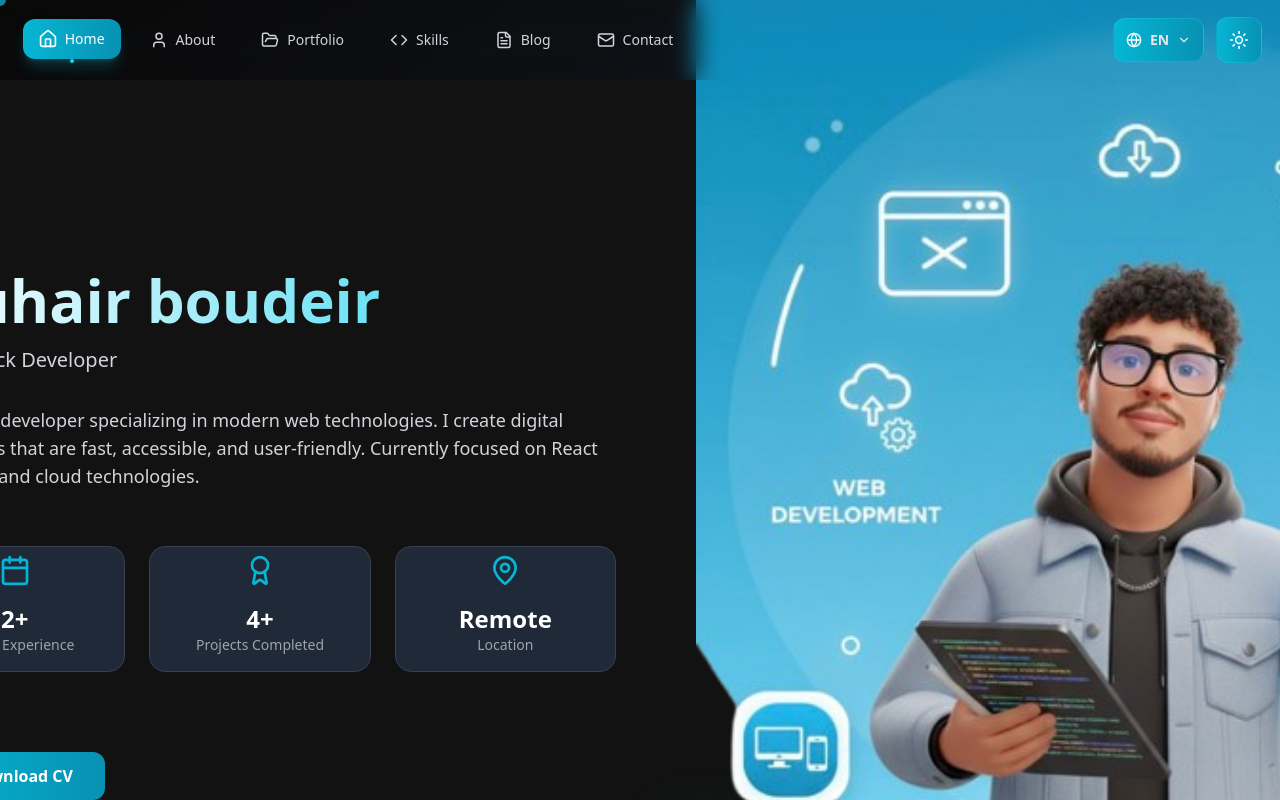
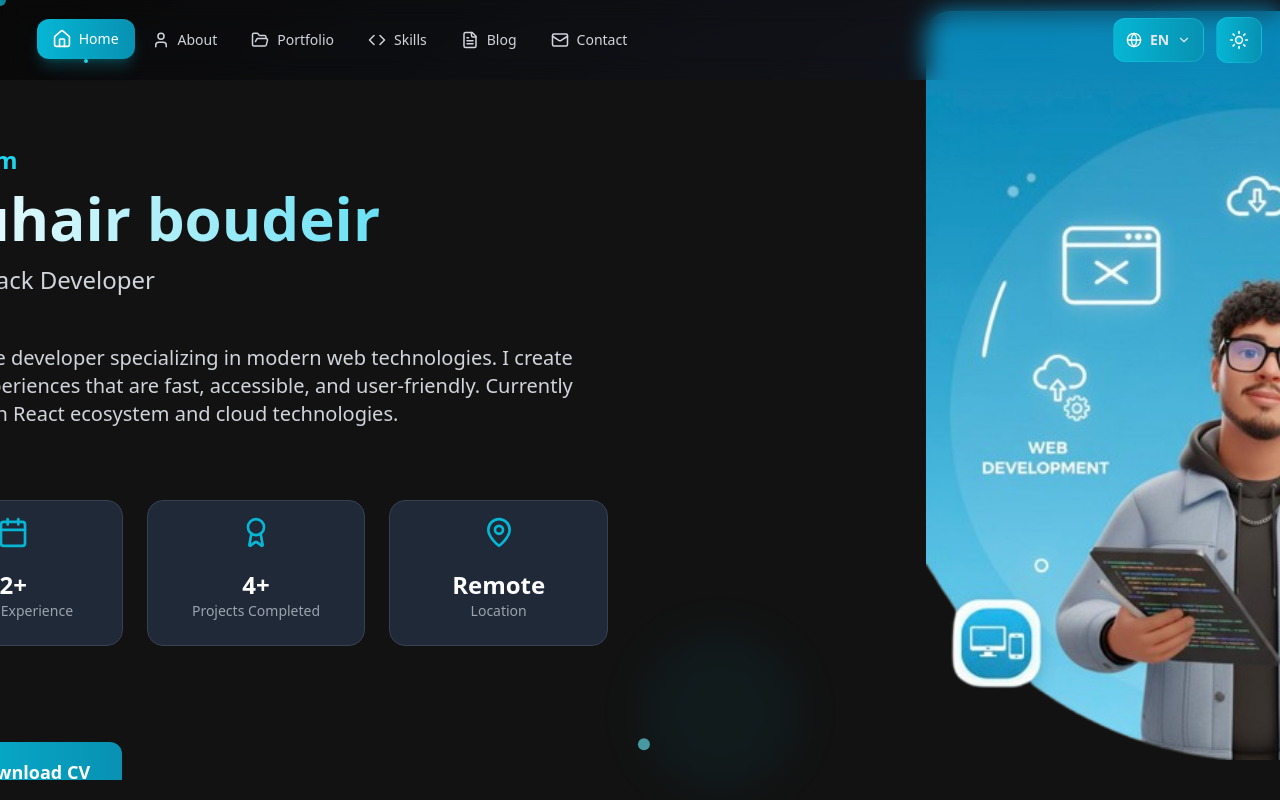
Before and after one commit to zouhair-max/portfolio-zouhair1, a React (Vite) app: page / in a window 1280 px wide. Both pictures are taken after a click on the button 1239 px from the left and 40 px from the top of the page. Shown: the top 800 px of the page. Built offline with nearby package versions, Linux system fonts and the light colour scheme.

Commit message:
last commit

```diff
--- a/src/App.jsx
+++ b/src/App.jsx
@@ -449,11 +449,11 @@ export default function App() {
           <div className="relative z-10">
             <PortfolioNavbar />
 
-            <section id="home" className="min-h-screen relative dark:bg-[#121212]">
+            <section id="home" className="min-h-screen  relative dark:bg-[#121212]">
               <Home />
             </section>
 
-            <section id="about" className="min-h-screen relative dark:bg-[#121212]">
+            <section id="about" className="min-h-screen relative  dark:bg-[#121212]">
               <About />
             </section>
 
--- a/src/components/sections/About.jsx
+++ b/src/components/sections/About.jsx
@@ -220,7 +220,7 @@ function About() {
   };
 
   return (
-    <section id="about" className="w-full py-20 lg:py-32 mt-[-100px]">
+    <section id="about" className="w-full py-20 lg:py-32 xl:mt-[-100px]">
       <div className="max-w-7xl mx-auto px-4 sm:px-6 lg:px-8">
         {/* Section Header */}
         <motion.div
--- a/src/components/sections/Home.jsx
+++ b/src/components/sections/Home.jsx
@@ -16,20 +16,25 @@ function Home() {
   ];
 
   const [isMobile, setIsMobile] = useState(false);
+  const [isTablet, setIsTablet] = useState(false);
+  const [isDesktop, setIsDesktop] = useState(false);
   const [isVisible, setIsVisible] = useState(false);
 
   useEffect(() => {
-    const checkMobile = () => {
-      setIsMobile(window.innerWidth < 1024);
+    const checkResponsive = () => {
+      const width = window.innerWidth;
+      setIsMobile(width < 768);
+      setIsTablet(width >= 768 && width < 1280);
+      setIsDesktop(width >= 1280);
     };
 
-    checkMobile();
-    window.addEventListener('resize', checkMobile);
+    checkResponsive();
+    window.addEventListener('resize', checkResponsive);
 
     // Trigger animations when component mounts
     setTimeout(() => setIsVisible(true), 100);
 
-    return () => window.removeEventListener('resize', checkMobile);
+    return () => window.removeEventListener('resize', checkResponsive);
   }, []);
 
   // Animation variants
@@ -162,9 +167,9 @@ function Home() {
   };
 
   return (
-    <div className="max-w-7xl mx-auto px-4 sm:px-6 lg:px-8 py-8 lg:py-12">
+    <div className="max-w-7xl mx-auto px-4 sm:px-6 lg:px-8 py-8 lg:py-12 xl:py-16">
       <motion.div
-        className="grid lg:grid-cols-2 gap-8 lg:gap-12 items-center"
+        className="grid lg:grid-cols-2 gap-8 lg:gap-12 xl:gap-16 items-center"
         variants={containerVariants}
         initial="hidden"
         animate={isVisible ? "visible" : "hidden"}
@@ -172,7 +177,9 @@ function Home() {
         {/* Text Content */}
         <motion.div
           variants={containerVariants}
-          className={`${isMobile ? "space-y-6 lg:space-y-8 order-2 lg:order-1" : "space-y-6 lg:space-y-8 order-2 -ml-32 lg:order-1"}`}
+          className={`space-y-6 md:space-y-8 lg:space-y-10 xl:space-y-12 order-2 lg:order-1 ${
+            isDesktop ? "lg:-ml-20 xl:-ml-32" : ""
+          }`}
           dir={isRTL ? 'rtl' : 'ltr'}
         >
           <motion.div
@@ -180,7 +187,7 @@ function Home() {
             variants={textVariants}
           >
             <motion.span
-              className="text-cyan-600 dark:text-cyan-400 font-semibold text-lg"
+              className="text-cyan-600 dark:text-cyan-400 font-semibold text-lg md:text-xl lg:text-xl xl:text-2xl"
               initial={{ opacity: 0, y: -20 }}
               animate={{ opacity: 1, y: 0 }}
               transition={{ delay: 0.2 }}
@@ -188,7 +195,7 @@ function Home() {
               {t('home.greeting')}
             </motion.span>
             <motion.h1
-              className="text-4xl sm:text-5xl lg:text-6xl font-bold bg-gradient-to-r from-gray-800 to-cyan-600 dark:from-white dark:to-cyan-400 bg-clip-text text-transparent mt-2"
+              className="text-4xl sm:text-5xl md:text-6xl lg:text-5xl xl:text-6xl font-bold bg-gradient-to-r from-gray-800 to-cyan-600 dark:from-white dark:to-cyan-400 bg-clip-text text-transparent mt-2 md:mt-3"
               initial={{ opacity: 0, y: 30 }}
               animate={{ opacity: 1, y: 0 }}
               transition={{ delay: 0.3, type: "spring", stiffness: 100 }}
@@ -196,14 +203,14 @@ function Home() {
               {t('home.name')}
             </motion.h1>
             <motion.div
-              className="flex items-center justify-center lg:justify-start gap-2 mt-4"
+              className="flex items-center justify-center lg:justify-start gap-2 mt-3 md:mt-4"
               initial={{ opacity: 0, width: 0 }}
               animate={{ opacity: 1, width: "auto" }}
               transition={{ delay: 0.5 }}
             >
               <div className="w-4 h-0.5 bg-cyan-500"></div>
               <motion.span
-                className="text-lg sm:text-xl text-gray-600 dark:text-gray-300 font-medium"
+                className="text-lg md:text-xl lg:text-xl xl:text-2xl text-gray-600 dark:text-gray-300 font-medium"
                 initial={{ opacity: 0 }}
                 animate={{ opacity: 1 }}
                 transition={{ delay: 0.6 }}
@@ -214,7 +221,7 @@ function Home() {
           </motion.div>
 
           <motion.p
-            className="text-base sm:text-lg text-gray-600 dark:text-gray-300 leading-relaxed text-center lg:text-left"
+            className="text-base md:text-lg lg:text-lg xl:text-xl text-gray-600 dark:text-gray-300 leading-relaxed md:leading-loose text-center lg:text-left"
             variants={textVariants}
           >
             {t('home.description')}
@@ -222,7 +229,7 @@ function Home() {
 
           {/* Stats */}
           <motion.div
-            className="grid grid-cols-1 sm:grid-cols-3 gap-4 sm:gap-6 py-4 sm:py-6"
+            className="grid grid-cols-1 sm:grid-cols-3 gap-4 md:gap-6 py-4 md:py-6"
             variants={containerVariants}
           >
             {stats.map((stat, index) => (
@@ -231,22 +238,22 @@ function Home() {
                 variants={statItemVariants}
                 whileHover="hover"
                 custom={index}
-                className="text-center p-4 rounded-2xl bg-white/50 dark:bg-gray-800 backdrop-blur-sm border border-gray-100 dark:border-gray-700 cursor-pointer"
+                className="text-center p-4 md:p-6 rounded-2xl bg-white/50 dark:bg-gray-800 backdrop-blur-sm border border-gray-100 dark:border-gray-700 cursor-pointer"
               >
                 <motion.div
                   animate={floatingAnimation}
                 >
-                  <stat.icon className="w-6 h-6 sm:w-8 sm:h-8 text-cyan-500 mx-auto mb-2" />
+                  <stat.icon className="w-6 h-6 md:w-8 md:h-8 lg:w-7 lg:h-7 xl:w-8 xl:h-8 text-cyan-500 mx-auto mb-2 md:mb-3" />
                 </motion.div>
-                <div className="text-xl sm:text-2xl font-bold text-gray-800 dark:text-white">{stat.value}</div>
-                <div className="text-xs sm:text-sm text-gray-600 dark:text-gray-400">{stat.label}</div>
+                <div className="text-xl md:text-2xl lg:text-xl xl:text-2xl font-bold text-gray-800 dark:text-white">{stat.value}</div>
+                <div className="text-xs md:text-sm lg:text-xs xl:text-sm text-gray-600 dark:text-gray-400">{stat.label}</div>
               </motion.div>
             ))}
           </motion.div>
 
           {/* CTA Buttons */}
           <motion.div
-            className="flex flex-col sm:flex-row gap-4 pt-4 sm:pt-6 justify-center lg:justify-start"
+            className="flex flex-col  sm:flex-row gap-4 md:gap-6 pt-4 md:pt-6 justify-center lg:justify-start"
             variants={containerVariants}
           >
             <motion.button
@@ -259,13 +266,13 @@ function Home() {
                 link.download = 'CV_BOUDEIR.pdf';
                 link.click();
               }}
-              className="flex items-center justify-center gap-3 bg-gradient-to-r from-cyan-500 to-cyan-600 text-white px-6 py-3 sm:px-8 sm:py-3 rounded-xl font-semibold transition-all duration-300 text-sm sm:text-base relative overflow-hidden"
+              className="flex items-center justify-center gap-3 bg-gradient-to-r from-cyan-500 to-cyan-600 text-white px-6 py-3 md:px-8 md:py-4 lg:px-7 lg:py-3 xl:px-8 xl:py-4 rounded-xl font-semibold transition-all duration-300 text-base md:text-lg lg:text-base xl:text-lg relative overflow-hidden"
             >
               <motion.div
                 whileHover={{ rotate: 360 }}
                 transition={{ duration: 0.5 }}
               >
-                <Download size={18} className="sm:size-5" />
+                <Download size={20} className="md:size-6 lg:size-5 xl:size-6" />
               </motion.div>
               {t('home.downloadCV')}
 
@@ -278,28 +285,34 @@ function Home() {
               />
             </motion.button>
           </motion.div>
+
         </motion.div>
 
         {/* Image */}
         <motion.div
           variants={imageVariants}
-          className="relative order-1 lg:order-2 mb-8 lg:mb-0"
+          className="relative order-1  lg:order-2 mb-8 lg:mb-0"
         >
-          <div className="relative z-10 lg:-mt-[225px] flex justify-center">
+          <div className="relative z-10 flex justify-center lg:justify-end  md:-mt-[200px] xl:-mt-[175px] ">
             <motion.img
               src={image1}
               alt={t('home.imageAlt')}
-              className={
-                isMobile
-                  ? "w-full max-w-md sm:max-w-lg rounded-3xl shadow-xl"
-                  : "w-full max-w-md sm:max-w-lg lg:max-w-none lg:w-[900px] -mr-[380px] rounded-3xl "
-              }
-
+              className={`
+                rounded-3xl
+                ${isMobile
+                  ? "w-full max-w-md"
+                  : isTablet
+                    ? "w-full max-w-2xl"
+                    : "w-full max-w-md lg:max-w-lg xl:max-w-2xl 2xl:max-w-3xl"
+                }
+                ${isDesktop ? " xl:w-[900px]  xl:-mr-[350px]  " : "md:w-[900px] md:-mr-16  "}
+              `}
+              whileHover="hover"
             />
 
-            {/* Animated decorative elements */}
+            {/* Animated decorative elements - Only show on lg and above */}
             <motion.div
-              className="hidden lg:block absolute -top-6 -right-6 w-24 h-24 bg-cyan-500/10 rounded-full blur-xl"
+              className="hidden lg:block absolute -top-4 -right-4 lg:-top-6 lg:-right-6 xl:-top-8 xl:-right-8 w-20 h-20 lg:w-24 lg:h-24 xl:w-32 xl:h-32 bg-cyan-500/10 rounded-full blur-xl"
               animate={{
                 scale: [1, 1.2, 1],
                 opacity: [0.5, 0.8, 0.5],
@@ -311,7 +324,7 @@ function Home() {
               }}
             />
             <motion.div
-              className="hidden lg:block absolute -bottom-6 -left-6 w-32 h-32 bg-cyan-500/10 rounded-full blur-xl"
+              className="hidden lg:block absolute -bottom-4 -left-4 lg:-bottom-6 lg:-left-6 xl:-bottom-8 xl:-left-8 w-24 h-24 lg:w-32 lg:h-32 xl:w-40 xl:h-40 bg-cyan-500/10 rounded-full blur-xl"
               animate={{
                 scale: [1.2, 1, 1.2],
                 opacity: [0.8, 0.5, 0.8],
@@ -324,9 +337,9 @@ function Home() {
               }}
             />
 
-            {/* Floating particles */}
+            {/* Floating particles - Only show on xl and above */}
             <motion.div
-              className="hidden lg:block absolute -top-12 -right-12 w-4 h-4 bg-cyan-400 rounded-full"
+              className="hidden xl:block absolute -top-12 -right-12 w-4 h-4 bg-cyan-400 rounded-full"
               animate={{
                 y: [0, -20, 0],
                 x: [0, 10, 0],
@@ -340,7 +353,7 @@ function Home() {
               }}
             />
             <motion.div
-              className="hidden lg:block absolute bottom-4 -left-8 w-3 h-3 bg-cyan-300 rounded-full"
+              className="hidden xl:block absolute bottom-4 -left-8 w-3 h-3 bg-cyan-300 rounded-full"
               animate={{
                 y: [0, 15, 0],
                 x: [0, -5, 0],
--- a/src/components/sections/Navbar.jsx
+++ b/src/components/sections/Navbar.jsx
@@ -25,7 +25,7 @@ const NAV_CONFIG = {
   ],
   socialLinks: [
     {
-      href: "https://linkedin.com",
+      href: "https://www.linkedin.com/in/boudeir-zouhair2005",
       icon: Linkedin,
       label: "LinkedIn"
     }
@@ -266,7 +266,7 @@ const PortfolioNavbar = () => {
             ? "bg-transparent dark:bg-transparent backdrop-blur-xl shadow-xl shadow-gray-200/50 dark:shadow-black/30 border-b border-gray-100/50 dark:border-gray-800/50"
             : "bg-transparent dark:bg-transparent backdrop-blur-md"
           }
-          h-16 lg:h-20
+          md:h-16 xl:h-20
         `}
         dir={isRTL ? 'rtl' : 'ltr'}
       >
@@ -280,7 +280,7 @@ const PortfolioNavbar = () => {
 
             {/* Logo */}
             <div
-              className={`${isMobile ? "" : "flex items-center group cursor-pointer -ml-72"}`}
+              className={`${isMobile ? "" : "flex items-center group cursor-pointer  md:-ml-14 xl:-ml-72 xxl:-ml-72"}`}
               onMouseEnter={() => setIsHoveringLogo(true)}
               onMouseLeave={() => setIsHoveringLogo(false)}
               onClick={() => scrollToSection('home')} // Correction de 'hgome' vers 'home'
@@ -304,7 +304,7 @@ const PortfolioNavbar = () => {
 
             {/* Desktop Navigation */}
             <div className="hidden lg:block">
-              <ul className={`flex ${isRTL ? 'space-x-reverse space-x-2' : 'space-x-2'} xl:space-x-3`}>
+              <ul className={`flex ${isRTL ? 'space-x-reverse space-x-2' : 'space-x-0'} md:space-x-0 xl:space-x-3'`}>
                 {NAV_CONFIG.menuItems.map((item) => (
                   <MenuItem key={item.id} item={item} />
                 ))}
@@ -313,7 +313,7 @@ const PortfolioNavbar = () => {
 
             {/* Desktop Right Side Menu */}
             <div className="hidden lg:flex items-center space-x-4">
-              <div className="items-center flex ml-72 -mr-[200px]">
+              <div className="items-center flex  md:mr-[10px] xl:ml-80 xl:-mr-[200px] ">
 
                 {/* Language Selector */}
                 <div className="relative" ref={dropdownRef}>
@@ -453,7 +453,7 @@ const PortfolioNavbar = () => {
         <div
           ref={mobileMenuRef}
           className={`
-            lg:hidden transition-all duration-500 ease-in-out overflow-hidden
+            lg:hidden transition-all duration-500 overflow-y-auto ease-in-out overflow-hidden
             ${isOpen ? 'max-h-screen opacity-100' : 'max-h-0 opacity-0'}
             bg-white dark:bg-[#121212] backdrop-blur-xl border-t border-gray-100/50 dark:border-gray-800/50
             shadow-2xl absolute top-full left-0 right-0
@@ -462,7 +462,7 @@ const PortfolioNavbar = () => {
             maxHeight: isOpen ? 'calc(100vh - 64px)' : '0px'
           }}
         >
-          <div className="px-4 py-4 space-y-2 max-h-[60vh] overflow-y-auto">
+          <div className="px-4 py-4 space-y-2 max-h-[100vh] overflow-y-auto">
             {NAV_CONFIG.menuItems.map((item) => (
               <MenuItem key={item.id} item={item} isMobile={true} />
             ))}
--- a/src/index.css
+++ b/src/index.css
@@ -13,3 +13,21 @@ section {
 .app-container {
   min-height: 100vh;
 }
+/* Scrollbar style */
+::-webkit-scrollbar {
+  width: 8px; /* largeur dyal scrollbar */
+}
+
+::-webkit-scrollbar-track {
+  background: transparent; /* track background */
+}
+
+::-webkit-scrollbar-thumb {
+  background-color: #7fe4f3; /* cyan-400 */
+  border-radius: 9999px; /* round scrollbar */
+  transition: all 0.3s ease;
+}
+
+::-webkit-scrollbar-thumb:hover {
+  background-color: #06b6d4; /* cyan-500 on hover */
+}
```
